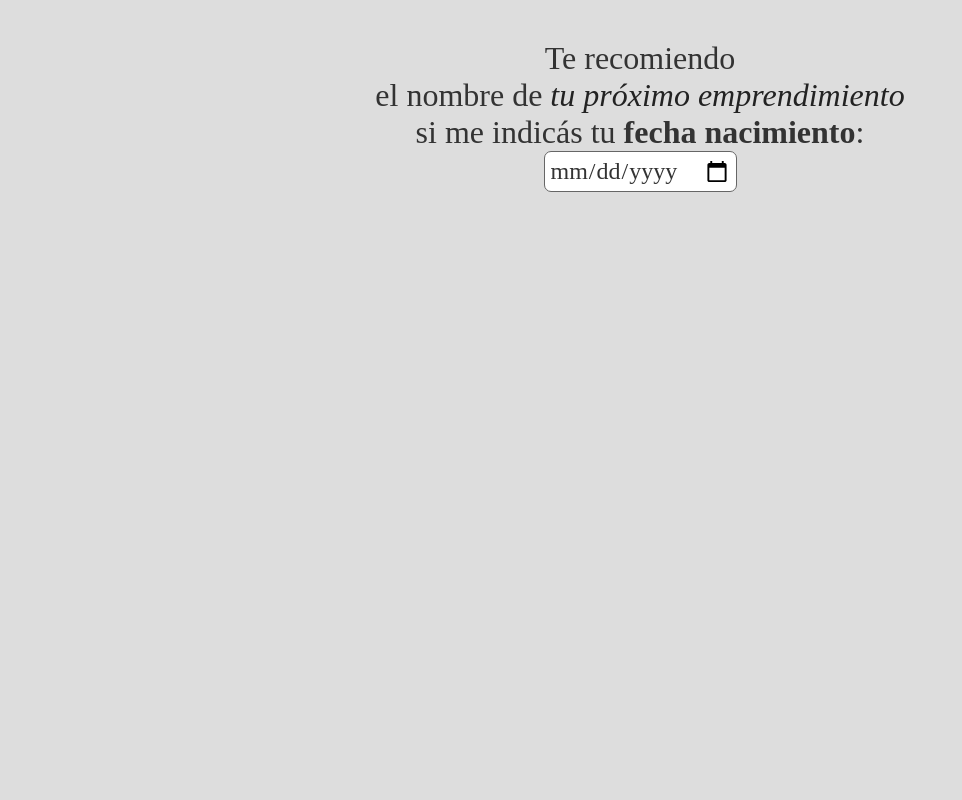
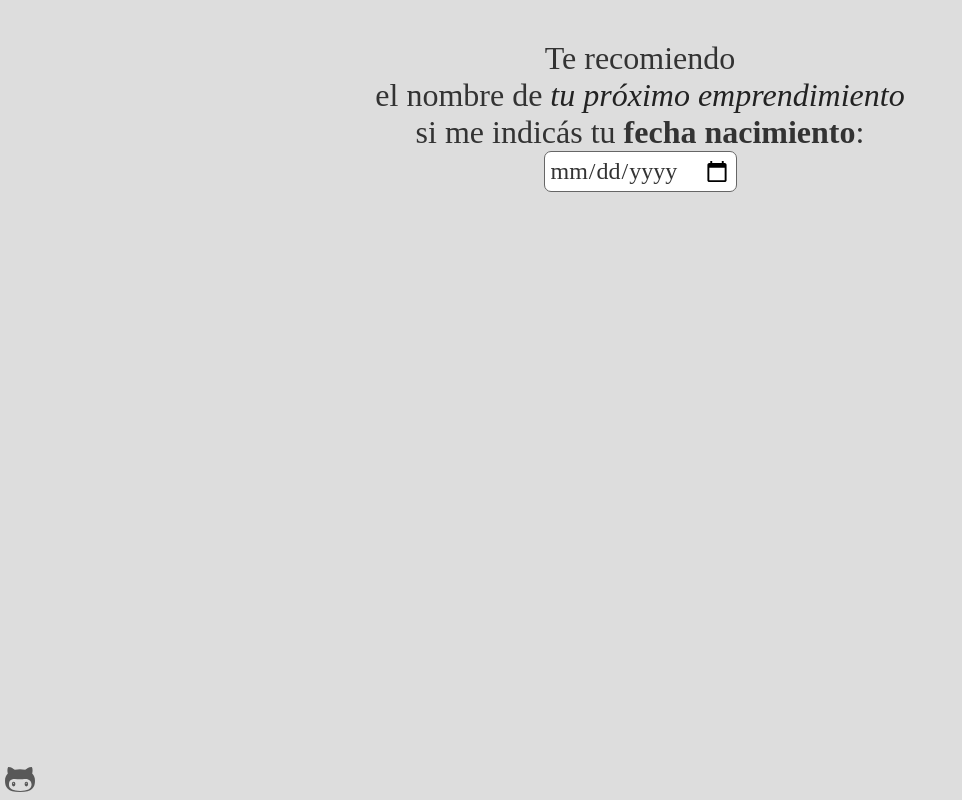
Before and after one commit to caalma/natalicio_emprendedor, a plain HTML site: page index.html in a window 1280 px wide. Shown: the whole page, without its empty margins (0-962 px from the left). Drawn offline with Linux system fonts and the light colour scheme; a web font is replaced by a local one.

Commit message:
Enlace a repositorio

```diff
--- a/css/estilo.css
+++ b/css/estilo.css
@@ -48,3 +48,20 @@ h1 {
     letter-spacing:3px;
     line-height:1.1em;
 }
+
+a.github_repositorio {
+    position:fixed;
+    bottom:5px;
+    left:5px;
+    opacity:.6;
+    overflow:hidden;
+    background-image:url(../img/github_face.svg);
+    background-size:100% auto;
+    background-repeat:no-repeat;
+    background-position:center;
+    width:30px;
+    height:30px;
+}
+a.github_repositorio:hover {
+    opacity:1;
+}
--- a/index.html
+++ b/index.html
@@ -24,6 +24,7 @@
         <h2 id="empresa"></h2>
         <h1 id="nombre"></h1>
     </section>
+    <a href="https://github.com/caalma/natalicio-emprendedor" class="github_repositorio" title="Alojado en Github"></a>
     <script type="text/javascript" src="./js/app.js"></script>
 </body>
 </html>
```
Also changed, not shown: img/github_face.svg (added).
